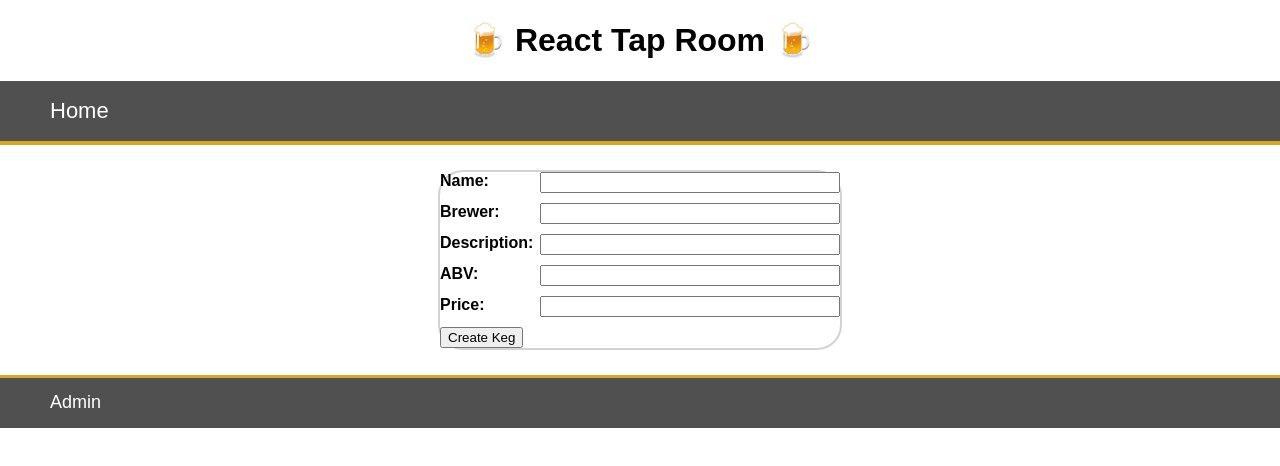
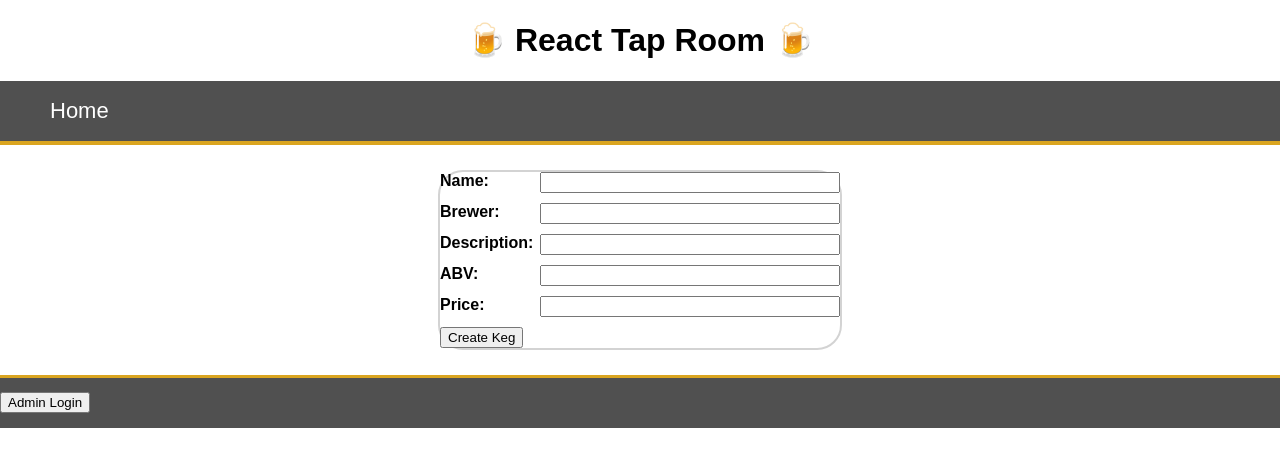
Before and after one commit to ellymaimon/tap-room-react, a React app: page /#/newkeg in a window 1280 px wide. Shown: the top 466 px of the page. Built offline with nearby package versions, Linux system fonts and the light colour scheme.

Commit message:
Refactor styles in footer to use objects, add conditionally rendered login/logout button

```diff
--- a/src/components/Footer.jsx
+++ b/src/components/Footer.jsx
@@ -1,38 +1,30 @@
 import React from "react";
 import PropTypes from 'prop-types'
-import { Link } from "react-router-dom";
 
 function Footer(props) {
-  var link = {
-    textDecoration: "none",
+  const footerContainer = {
+    height: "50px",
+    backgroundColor: "#505050",
     color: "white",
-    marginLeft: "50px",
-    fontSize: "18px"
+    display: "flex",
+    alignItems: "center",
+    borderTop: "3px solid goldenrod",
+    marginTop: "25px"
+  }
+  let currentButton =  <button onClick={props.onAdminLogin}>Admin Login</button>;
+  if (props.isAdmin) {
+    currentButton =  <button>Admin Logout</button>;
   }
   return (
-    <div className="nav">
-     <style jsx>{`
-        h1 {
-          text-align: center;
-        }
-        .nav {
-          height: 50px;
-          background-color: #505050;
-          color: white;
-          display: flex;
-          align-items: center;
-          border-top: 3px solid goldenrod;
-          margin-top: 25px;
-        }
-      `}</style>
-
-      <Link style={link} to="/admin" onClick={props.onAdminLogin}>Admin</Link>
+    <div style={footerContainer}>
+      {currentButton}
     </div>
   );
 }
 
 Footer.propTypes = {
   onAdminLogin: PropTypes.func.isRequired,
+  isAdmin: PropTypes.bool.isRequired
 }
 
 export default Footer;
```
